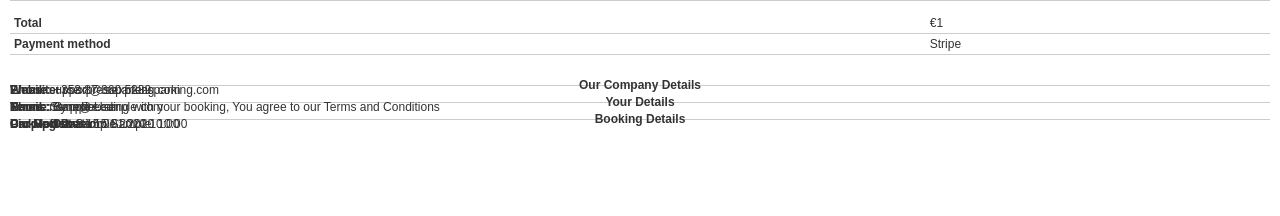
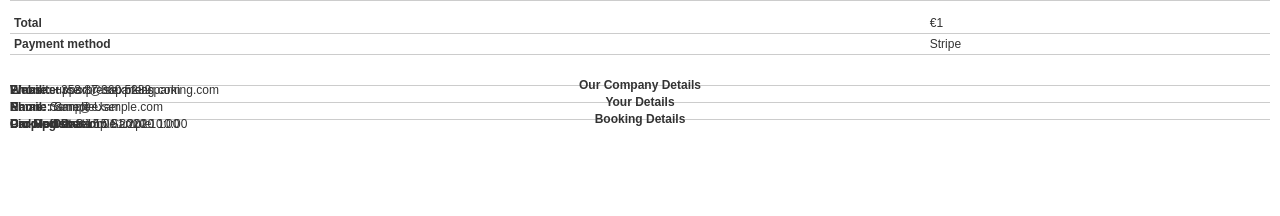
Before and after one commit to aadii-adnan/rsadmin-dashboard, a Django app: template backend/templates/payments/invoice.html in a window 1280 px wide. Shown: the part 324-540 px from the top of the page. Run offline with Django 5.2, Linux system fonts and the light colour scheme; tables that the repository leaves empty hold one stand-in row (values such as "Sample post"); the template is opened without the code that fills it: values that come from a table or form of the project are taken from there, most other values are stand-ins (such as "Sample title", 1, 10 or a date in 2020); grey boxes marked "Sample" are stand-in pictures.

Commit message:
updated invoice to not include terms

```diff
--- a/backend/templates/payments/invoice.html
+++ b/backend/templates/payments/invoice.html
@@ -149,7 +149,6 @@
             <strong>Name:</strong> {{ booking.first_name }} {{ booking.last_name }}<br/><br/>
             <strong>Email:</strong> {{ booking.email }}<br/><br/>
             <strong>Phone:</strong> {{ booking.contact_no }}<br/><br/>
-            <strong>Terms:</strong> By proceeding with your booking, You agree to our Terms and Conditions
         </p>
     </div>
 
```
